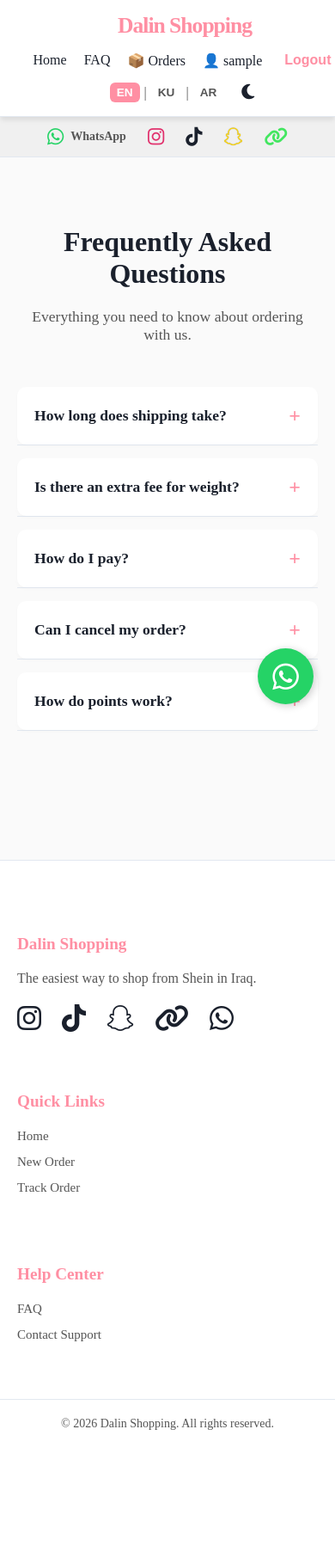
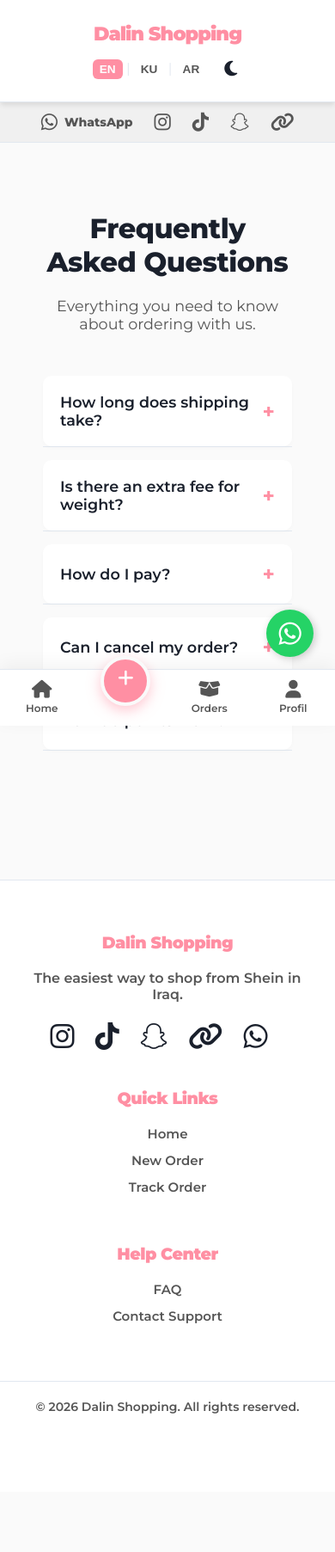
Before and after one commit to Dahat1/Dalinshopping, a Django app: page /en/faq/ in a window 390 px wide. Shown: the whole page at 86% size. Before the commit the page ends 1663 px from the top, so only its background shows below. Run offline with Django 5.2, Linux system fonts and the light colour scheme; the visitor is signed in with stand-in values (Sample User, id 1).

Commit message:
Added mobile bottom navigation and grid fix

```diff
--- a/store/templates/store/base.html
+++ b/store/templates/store/base.html
@@ -7,50 +7,48 @@
     <title>{{ t.meta_title }}</title>
 
     <link href="https://fonts.googleapis.com/css2?family=Inter:wght@400;600;700;800;900&family=Montserrat:wght@400;600;700;800;900&family=Noto+Sans+Arabic:wght@400;600;700;800;900&display=swap" rel="stylesheet">
+
     <link rel="stylesheet" href="https://cdnjs.cloudflare.com/ajax/libs/font-awesome/6.4.2/css/all.min.css">
 
     <style>
-        /* --- RENK PALETİ TANIMLARI (CSS VARIABLES) --- */
+        /* --- RENK PALETİ (CSS VARIABLES) --- */
         :root {
-            /* === LIGHT MODE (VARSAYILAN) === */
-            --bg-body: #FAFAFA;         /* Kırık Beyaz */
-            --bg-surface: #FFFFFF;      /* Kartlar/Menüler için Tam Beyaz */
-            --bg-bar: #F0F0F0;          /* Sosyal bar için hafif gri */
-
-            --color-main: #FFC2C7;      /* Canlı Soft Pembe */
-            --color-accent: #FF8FA3;    /* Mercan Pembesi (Butonlar) */
-            --text-main: #1A202C;       /* Lacivert-Siyah */
-            --text-muted: #555555;      /* Gri Yazılar */
-
-            --border-color: #E2E8F0;    /* İnce çizgiler */
+            --bg-body: #FAFAFA;
+            --bg-surface: #FFFFFF;
+            --bg-bar: #F0F0F0;
+            --color-main: #FFC2C7;
+            --color-accent: #FF8FA3;
+            --text-main: #1A202C;
+            --text-muted: #555555;
+            --border-color: #E2E8F0;
             --shadow: 0 4px 6px -1px rgba(0, 0, 0, 0.1);
         }
 
-        /* === DARK MODE === */
         body.dark-mode {
-            --bg-body: #1A202C;         /* Gece Mavisi Grisi */
-            --bg-surface: #2D3748;      /* Kartlar/Menüler (Yüzey) */
-            --bg-bar: #232b38;          /* Sosyal bar için koyu ton */
-
-            --color-main: #FFD1D6;      /* Uçuk Pembe */
-            --color-accent: #FF9EB5;    /* Parlak Şeker Pembe (Butonlar) */
-            --text-main: #FFFFFF;       /* Beyaz */
-            --text-muted: #A0AEC0;      /* Açık Gri Yazılar */
-
-            --border-color: #4A5568;    /* Koyu çizgiler */
+            --bg-body: #1A202C;
+            --bg-surface: #2D3748;
+            --bg-bar: #232b38;
+            --color-main: #FFD1D6;
+            --color-accent: #FF9EB5;
+            --text-main: #FFFFFF;
+            --text-muted: #A0AEC0;
+            --border-color: #4A5568;
             --shadow: 0 4px 6px -1px rgba(0, 0, 0, 0.5);
         }
 
-        /* --- GENEL AYARLAR --- */
+        /* --- GENEL AYARLAR & BOLD FIX --- */
         body {
-            /* Font artık dile göre otomatik değişiyor (translations.py'den geliyor) */
-            font-family: {{ t.font }};
-            margin: 0; padding: 0;
+            font-family: {{ t.font|safe }};
+            margin: 0; padding: 0; padding-bottom: 70px; /* Mobilde alt menü için boşluk */
             background-color: var(--bg-body);
             color: var(--text-main);
             display: flex; flex-direction: column; min-height: 100vh;
-            transition: background-color 0.3s, color 0.3s; /* Yumuşak Geçiş Efekti */
+            transition: background-color 0.3s, color 0.3s;
+            -webkit-font-smoothing: antialiased;
+            -moz-osx-font-smoothing: grayscale;
         }
+
+        h1, h2, h3, h4, h5, h6 { font-weight: 800 !important; letter-spacing: -0.5px; margin-top: 0; }
         a { text-decoration: none; color: var(--text-main); transition: 0.3s; }
         a:hover { color: var(--color-accent); }
 
@@ -60,134 +58,115 @@
             padding: 15px 0;
             box-shadow: var(--shadow);
             position: sticky; top: 0; z-index: 1000;
-            transition: background-color 0.3s;
             border-bottom: 1px solid var(--border-color);
         }
-
-        .nav-container {
-            max-width: 1100px; margin: 0 auto; padding: 0 20px;
-            display: flex; justify-content: space-between; align-items: center; width: 100%;
-        }
-
-        .logo { font-size: 1.6rem; font-weight: 800; color: var(--color-accent); letter-spacing: -1px; }
-
+        .nav-container { max-width: 1100px; margin: 0 auto; padding: 0 20px; display: flex; justify-content: space-between; align-items: center; width: 100%; }
+        .logo { font-size: 1.6rem; font-weight: 900 !important; color: var(--color-accent); letter-spacing: -1px; }
         .nav-right { display: flex; align-items: center; gap: 25px; }
         .nav-links { list-style: none; display: flex; gap: 20px; align-items: center; margin: 0; padding: 0; }
-        .nav-links a { color: var(--text-main); font-weight: 500; font-size: 1rem; }
-        .nav-links a:hover { color: var(--color-accent); }
+        .nav-links a { color: var(--text-main); font-weight: 700 !important; font-size: 1rem; }
 
-        /* RTL Düzeltmeleri */
-        body[dir="rtl"] .nav-links { padding-right: 0; }
         body[dir="rtl"] .settings-group { border-left: none; border-right: 1px solid var(--border-color); padding-left: 0; padding-right: 20px; }
 
         /* Butonlar */
-        .btn-primary {
-            background: var(--color-accent);
-            color: #fff !important; /* Buton yazısı hep beyaz kalsın */
-            padding: 10px 25px; border-radius: 30px; font-weight: 600;
+        .btn-primary, .btn-hero, .btn-submit, .btn-confirm, .btn-login, .btn-auth, .btn-engine {
+            background: var(--color-accent); color: #fff !important;
+            padding: 10px 25px; border-radius: 30px; font-weight: 800 !important;
             box-shadow: 0 4px 10px rgba(255, 143, 163, 0.4);
         }
-        .btn-primary:hover {
-            background: var(--color-main);
-            transform: translateY(-2px);
-        }
+        .btn-primary:hover { background: var(--color-main); transform: translateY(-2px); }
 
         /* --- SOCIAL BAR --- */
-        .social-bar {
-            background-color: var(--bg-bar);
-            padding: 12px 0;
-            border-bottom: 1px solid var(--border-color);
-            transition: background-color 0.3s;
-        }
-        .social-container {
-            max-width: 1100px; margin: 0 auto; padding: 0 20px;
-            display: flex; justify-content: flex-start; gap: 25px; align-items: center; flex-wrap: wrap;
-        }
-        .social-link {
-            font-size: 14px; display: flex; align-items: center; gap: 8px; font-weight: 600;
-            color: var(--text-muted);
-            transition: transform 0.3s;
-        }
+        .social-bar { background-color: var(--bg-bar); padding: 12px 0; border-bottom: 1px solid var(--border-color); }
+        .social-container { max-width: 1100px; margin: 0 auto; padding: 0 20px; display: flex; justify-content: flex-start; gap: 25px; align-items: center; flex-wrap: wrap; }
+        .social-link { font-size: 14px; display: flex; align-items: center; gap: 8px; font-weight: 800 !important; color: var(--text-muted); }
         .social-link i { font-size: 22px; }
-        .social-link:hover { transform: scale(1.1); color: var(--color-accent); }
 
-        /* İkon Renkleri */
-        .icon-whatsapp { color: #25D366; }
-        .icon-instagram { color: #E1306C; }
-        .icon-tiktok { color: var(--text-main); }
-        .icon-snapchat { color: #FFD700; text-shadow: 0px 0px 1px #999; }
-        .icon-linktree { color: #43E660; }
-
-        /* --- AYARLAR --- */
+        /* --- AYARLAR & DİL --- */
         .settings-group { display: flex; align-items: center; gap: 15px; border-left: 1px solid var(--border-color); padding-left: 20px; }
-
-        /* Dil Seçici Stili */
-        .lang-form { margin: 0; display: flex; align-items: center; gap: 5px; }
-        .lang-btn {
-            cursor: pointer; padding: 4px 8px; border-radius: 6px; font-size: 0.85rem; font-weight: bold; border: none; background: transparent; color: var(--text-muted); transition: 0.3s;
-        }
-        .lang-btn:hover { color: var(--color-accent); }
-        /* Aktif dilin rengini değiştir */
+        .lang-btn { cursor: pointer; padding: 4px 8px; border-radius: 6px; font-size: 0.85rem; font-weight: 900 !important; border: none; background: transparent; color: var(--text-muted); }
         .lang-btn.active { background-color: var(--color-accent); color: white; }
-
-        .theme-toggle {
-            cursor: pointer; font-size: 20px; color: var(--text-main); background: none; border: none; transition: 0.3s;
-        }
-        .theme-toggle:hover { transform: rotate(20deg); color: var(--color-accent); }
+        .theme-toggle { cursor: pointer; font-size: 20px; color: var(--text-main); background: none; border: none; }
 
         /* --- CONTENT --- */
         .content-wrapper { flex: 1; padding: 20px; }
-        .container { max-width: 1100px; margin: 0 auto; }
+        .container { max-width: 1100px; margin: 0 auto; padding: 0 20px; }
+        .price-tag, .total-price, .stat-number, .points-badge { font-weight: 900 !important; }
 
         /* --- FOOTER --- */
-        footer {
-            background: var(--bg-surface);
-            color: var(--text-main);
-            padding: 60px 0 20px 0;
-            margin-top: 50px;
-            border-top: 1px solid var(--border-color);
-            transition: background-color 0.3s;
-        }
-        .footer-grid {
-            display: grid; grid-template-columns: repeat(auto-fit, minmax(200px, 1fr));
-            gap: 40px; max-width: 1100px; margin: 0 auto; padding: 0 20px;
-        }
-        .footer-col h4 { color: var(--color-accent); margin-bottom: 20px; font-size: 1.2rem; font-weight: 800; }
+        footer { background: var(--bg-surface); padding: 60px 0 20px 0; margin-top: 50px; border-top: 1px solid var(--border-color); padding-bottom: 90px; text-align: center; }
+        .footer-grid { display: grid; grid-template-columns: repeat(auto-fit, minmax(200px, 1fr)); gap: 40px; max-width: 1100px; margin: 0 auto; padding: 0 20px; text-align: center; }
+        .footer-col h4 { color: var(--color-accent); margin-bottom: 20px; font-size: 1.2rem; font-weight: 900 !important; }
         .footer-col ul { list-style: none; padding: 0; }
         .footer-col ul li { margin-bottom: 12px; }
-        .footer-col ul li a { color: var(--text-muted); font-size: 15px; }
-        .footer-col ul li a:hover { color: var(--color-accent); padding-left: 5px; }
+        .footer-col ul li a { color: var(--text-muted); font-size: 15px; font-weight: 600 !important; }
+        .footer-social { margin-top: 20px; }
+        .footer-social a { color: var(--text-main); margin-right: 20px; font-size: 32px; transition: 0.3s; }
+        .footer-bottom { text-align: center; margin-top: 50px; border-top: 1px solid var(--border-color); padding-top: 20px; color: var(--text-muted); font-size: 14px; font-weight: 600 !important; }
 
-        .footer-social { margin-top: 20px; }
-        .footer-social a {
-            color: var(--text-main); margin-right: 20px; font-size: 32px; transition: 0.3s;
-        }
-        .footer-social a:hover { color: var(--color-accent); transform: translateY(-3px); }
-        .footer-bottom { text-align: center; margin-top: 50px; border-top: 1px solid var(--border-color); padding-top: 20px; color: var(--text-muted); font-size: 14px; }
-
-        /* --- MOBİL --- */
-        @media (max-width: 900px) {
-            .nav-container { flex-direction: column; gap: 15px; }
-            .nav-right { flex-direction: column; gap: 15px; width: 100%; }
-            .nav-links { flex-wrap: wrap; justify-content: center; }
-            .settings-group { border-left: none; padding-left: 0; }
-            .social-container { justify-content: center; }
+        /* --- WHATSAPP FLOAT --- */
+        .whatsapp-float {
+            position: fixed; bottom: 80px;
+            {% if t.direction == 'rtl' %}left: 25px;{% else %}right: 25px;{% endif %}
+            background-color: #25d366; color: #FFF; border-radius: 50%;
+            width: 55px; height: 55px; display: flex; align-items: center; justify-content: center;
+            font-size: 30px; box-shadow: 2px 2px 10px rgba(0,0,0,0.2); z-index: 100;
         }
 
-        .whatsapp-float {
-            position: fixed; bottom: 25px;
-            /* Yöne göre butonun yeri değişsin (RTL/LTR) */
-            {% if t.direction == 'rtl' %}left: 25px;{% else %}right: 25px;{% endif %}
-            background-color: #25d366; color: #FFF; border-radius: 50%;
-            text-align: center; font-size: 35px; box-shadow: 2px 2px 10px rgba(0,0,0,0.2);
-            z-index: 100; width: 65px; height: 65px;
-            display: flex; align-items: center; justify-content: center;
-            transition: 0.3s;
+        /* --- MOBİL APP GÖRÜNÜMÜ --- */
+        .mobile-bottom-nav { display: none; } /* Masaüstünde gizli */
+
+        @media (max-width: 900px) {
+            .nav-container { flex-direction: column; gap: 15px; padding: 10px 0; }
+            .nav-right { flex-direction: column; gap: 15px; width: 100%; }
+            .nav-links { display: none; } /* Üst menü mobilde gizli */
+            .settings-group { border: none; padding: 0; }
+            .social-container { justify-content: center; }
+            .logo { font-size: 1.4rem; }
+            .container { padding: 0 15px; }
+
+            /* Alt Menü (App Bar) */
+            .mobile-bottom-nav {
+                display: flex; justify-content: space-around; align-items: center;
+                position: fixed; bottom: 0; left: 0; width: 100%;
+                background: var(--bg-surface);
+                border-top: 1px solid var(--border-color);
+                box-shadow: 0 -5px 20px rgba(0,0,0,0.05);
+                z-index: 9999;
+                padding-bottom: env(safe-area-inset-bottom);
+                height: 65px;
+            }
+            .nav-item {
+                display: flex; flex-direction: column; align-items: center; justify-content: center;
+                text-decoration: none; color: var(--text-muted); font-size: 0.75rem; font-weight: 600;
+                flex: 1; height: 100%;
+            }
+            .nav-item i { font-size: 1.3rem; margin-bottom: 4px; transition: 0.3s; }
+            .nav-item.active { color: var(--color-accent); }
+            .nav-item.active i { transform: translateY(-2px); }
+
+            /* Ortadaki + Butonu */
+            .center-fab {
+                background: var(--color-accent); color: white;
+                width: 50px; height: 50px; border-radius: 50%;
+                display: flex; align-items: center; justify-content: center;
+                font-size: 1.5rem; box-shadow: 0 5px 15px rgba(255, 143, 163, 0.5);
+                transform: translateY(-20px); border: 4px solid var(--bg-body);
+            }
+
+            /* Ürün Kartları (2'li Yan Yana) */
+            .product-grid {
+                display: grid !important;
+                grid-template-columns: 1fr 1fr !important;
+                gap: 15px !important;
+            }
+            .product-img-wrap { height: 180px !important; }
+            .price-tag { font-size: 0.8rem !important; padding: 4px 8px !important; }
+            .btn-quick-add { width: 90%; font-size: 0.8rem; padding: 8px; bottom: 10px; }
         }
-        .whatsapp-float:hover { transform: scale(1.1); }
     </style>
 </head>
-<body>
+<body class="{% if t.direction == 'rtl' %}rtl-mode{% endif %}">
 
     <nav class="navbar">
         <div class="nav-container">
@@ -202,7 +181,7 @@
                         <li>
                             <form action="{% url 'logout' %}" method="post" style="display:inline;">
                                 {% csrf_token %}
-                                <button type="submit" style="background:none; border:none; color: var(--color-accent); font-weight:bold; cursor:pointer; font-size:1rem;">{{ t.logout }}</button>
+                                <button type="submit" style="background:none; border:none; color: var(--color-accent); font-weight:900; cursor:pointer; font-size:1rem; font-family: inherit;">{{ t.logout }}</button>
                             </form>
                         </li>
                     {% else %}
@@ -217,9 +196,9 @@
                         <input name="next" type="hidden" value="{{ redirect_to }}">
 
                         <button type="submit" name="language" value="en" class="lang-btn {% if CURRENT_LANG == 'en' %}active{% endif %}">EN</button>
-                        <span style="color:var(--text-muted)">|</span>
+                        <span style="color:var(--border-color)">|</span>
                         <button type="submit" name="language" value="ckb" class="lang-btn {% if CURRENT_LANG == 'ckb' %}active{% endif %}">KU</button>
-                        <span style="color:var(--text-muted)">|</span>
+                        <span style="color:var(--border-color)">|</span>
                         <button type="submit" name="language" value="ar" class="lang-btn {% if CURRENT_LANG == 'ar' %}active{% endif %}">AR</button>
                     </form>
 
@@ -253,8 +232,10 @@
     </div>
 
     <div class="content-wrapper">
-        {% block content %}
-        {% endblock %}
+        <div class="container">
+            {% block content %}
+            {% endblock %}
+        </div>
     </div>
 
     <a href="https://wa.me/9647517363196" target="_blank" class="whatsapp-float">
@@ -265,7 +246,7 @@
         <div class="footer-grid">
             <div class="footer-col">
                 <h4>Dalin Shopping</h4>
-                <p style="color: var(--text-muted);">{{ t.footer_desc }}</p>
+                <p style="color: var(--text-muted); font-weight: 600;">{{ t.footer_desc }}</p>
                 <div class="footer-social">
                     <a href="https://www.instagram.com/dalin.shoping/" target="_blank"><i class="fa-brands fa-instagram"></i></a>
                     <a href="https://www.tiktok.com/@dalin.shopping" target="_blank"><i class="fa-brands fa-tiktok"></i></a>
@@ -295,32 +276,44 @@
         </div>
     </footer>
 
+    <div class="mobile-bottom-nav">
+        <a href="{% url 'home' %}" class="nav-item {% if request.resolver_match.url_name == 'home' %}active{% endif %}">
+            <i class="fa-solid fa-house"></i>
+            <span>{{ t.home }}</span>
+        </a>
+
+        <a href="{% url 'create_order' %}" class="nav-item {% if request.resolver_match.url_name == 'create_order' %}active{% endif %}">
+            <div class="center-fab">
+                <i class="fa-solid fa-plus"></i>
+            </div>
+        </a>
+
+        <a href="{% url 'my_orders' %}" class="nav-item {% if request.resolver_match.url_name == 'my_orders' %}active{% endif %}">
+            <i class="fa-solid fa-box-open"></i>
+            <span>{{ t.orders }}</span>
+        </a>
+
+        <a href="{% url 'profile' %}" class="nav-item {% if request.resolver_match.url_name == 'profile' %}active{% endif %}">
+            <i class="fa-solid fa-user"></i>
+            <span>Profil</span>
+        </a>
+    </div>
+
     <script>
-        // 1. Sayfa yüklenirken hafızayı kontrol et
         const currentTheme = localStorage.getItem('theme');
         const themeBtn = document.getElementById('theme-btn');
         const themeIcon = themeBtn.querySelector('i');
 
         if (currentTheme === 'dark') {
             document.body.classList.add('dark-mode');
-            themeIcon.classList.remove('fa-moon');
-            themeIcon.classList.add('fa-sun'); // Güneş ikonu yap
+            themeIcon.classList.replace('fa-moon', 'fa-sun');
         }
 
-        // 2. Butona basınca çalışacak fonksiyon
         function toggleTheme() {
             document.body.classList.toggle('dark-mode');
-
-            // İkonu değiştir ve Kaydet
-            if (document.body.classList.contains('dark-mode')) {
-                themeIcon.classList.remove('fa-moon');
-                themeIcon.classList.add('fa-sun');
-                localStorage.setItem('theme', 'dark'); // Hafızaya at
-            } else {
-                themeIcon.classList.remove('fa-sun');
-                themeIcon.classList.add('fa-moon');
-                localStorage.setItem('theme', 'light'); // Hafızaya at
-            }
+            const isDark = document.body.classList.contains('dark-mode');
+            themeIcon.classList.replace(isDark ? 'fa-moon' : 'fa-sun', isDark ? 'fa-sun' : 'fa-moon');
+            localStorage.setItem('theme', isDark ? 'dark' : 'light');
         }
     </script>
 
```
